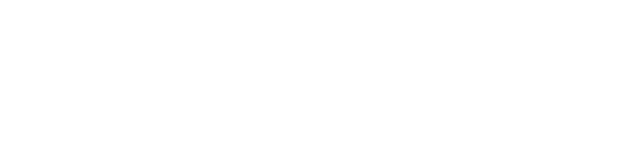
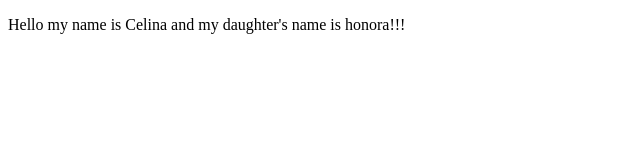
Before and after one commit to celina-droid/celina-droid.github.io, a plain HTML site: page index.html in a window 1280 px wide. Shown: the whole page, without its empty margins (0-640 px from the left). Drawn offline with Linux system fonts and the light colour scheme.

Commit message:
Update index.html

```diff
--- a/index.html
+++ b/index.html
@@ -2,10 +2,11 @@
 <html lang="en-us">
 <head>
   <meta charset="UTF-8">
-  <title>Activity 1: Basic HTML Bio</title>
+  <title>My web page</title>
 </head>
 
 <body>
+  <p>Hello my name is Celina and my daughter's name is honora!!!</p>
 
 </body>
 
```
